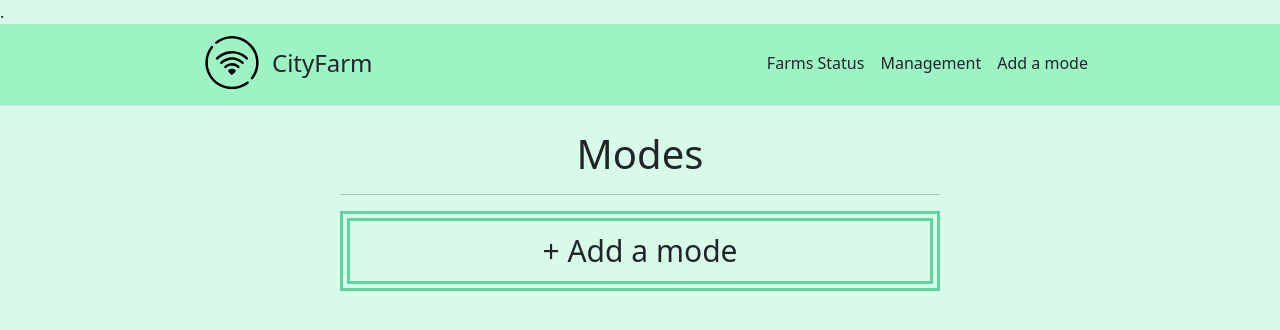
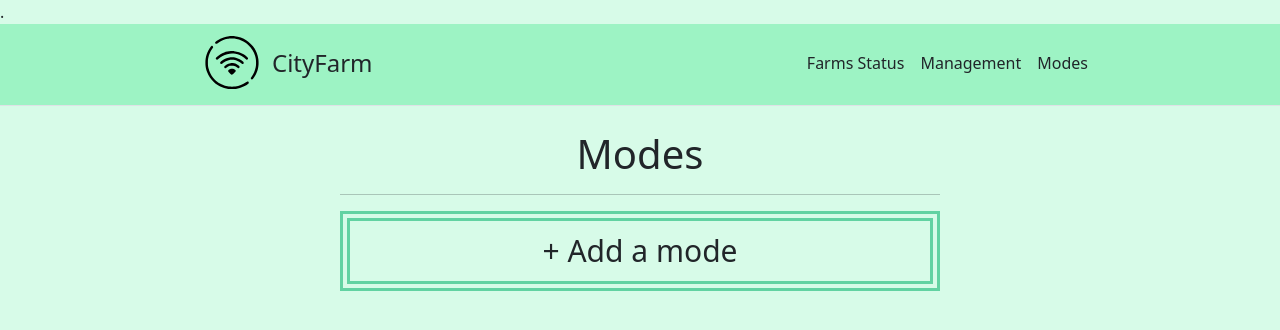
Before and after one commit to vaddddie/djangoweb, a Django app: template djangotest/main/templates/main/mode.html in a window 1280 px wide. Shown: the top 330 px of the page. Run offline with Django 4.2, Linux system fonts and the light colour scheme; the template is opened without the code that fills it, so the values that code supplies are empty; parts of the project's set-up code (start-up, migrations or seed data) failed here and were passed over; some libraries are stand-ins or nearby versions.

Commit message:
beta-release

```diff
--- a/djangotest/main/templates/main/base.html
+++ b/djangotest/main/templates/main/base.html
@@ -195,7 +195,7 @@
             <nav class="d-inline-flex mt-2 mt-md-0 ms-md-auto">
                 <a class="me-3 py-2 text-dark text-decoration-none" href="{% url 'home' %}"><ya-tr-span data-index="2-0" data-translated="true" data-source-lang="en" data-target-lang="ru" data-value="Farms Status" data-translation="Статус ферм" data-type="trSpan">Farms Status</ya-tr-span></a>
                 <a class="me-3 py-2 text-dark text-decoration-none" href="{% url 'management' %}"><ya-tr-span data-index="3-0" data-translated="true" data-source-lang="en" data-target-lang="ru" data-value="Management" data-translation="Управление" data-type="trSpan">Management</ya-tr-span></a>
-                <a class="py-2 text-dark text-decoration-none" href="{% url 'mode' %}"><ya-tr-span data-index="4-0" data-translated="true" data-source-lang="en" data-target-lang="ru" data-value="Add a mode" data-translation="Добавить режим" data-type="trSpan">Add a mode</ya-tr-span></a>
+                <a class="py-2 text-dark text-decoration-none" href="{% url 'mode' %}"><ya-tr-span data-index="4-0" data-translated="true" data-source-lang="en" data-target-lang="ru" data-value="Add a mode" data-translation="Добавить режим" data-type="trSpan">Modes</ya-tr-span></a>
             </nav>
        </div>
         {% block content %}{% endblock %}
```
